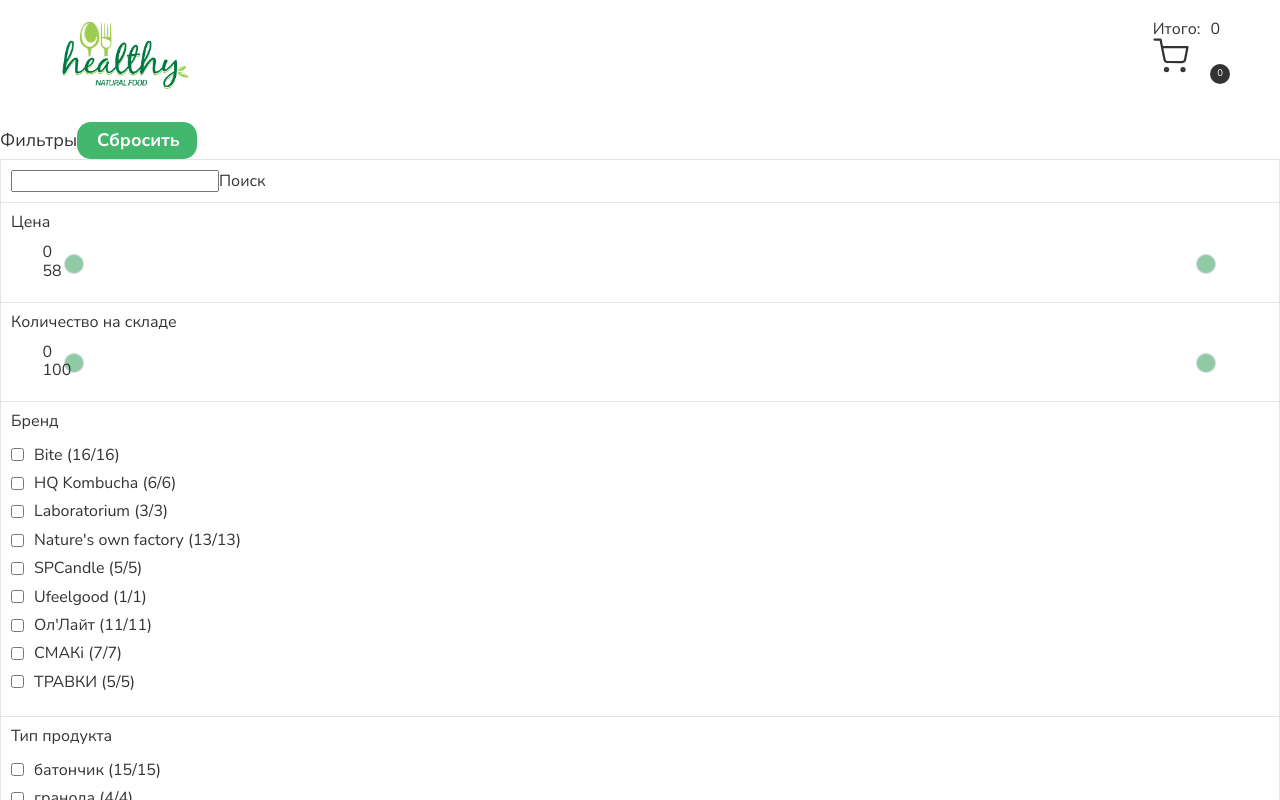
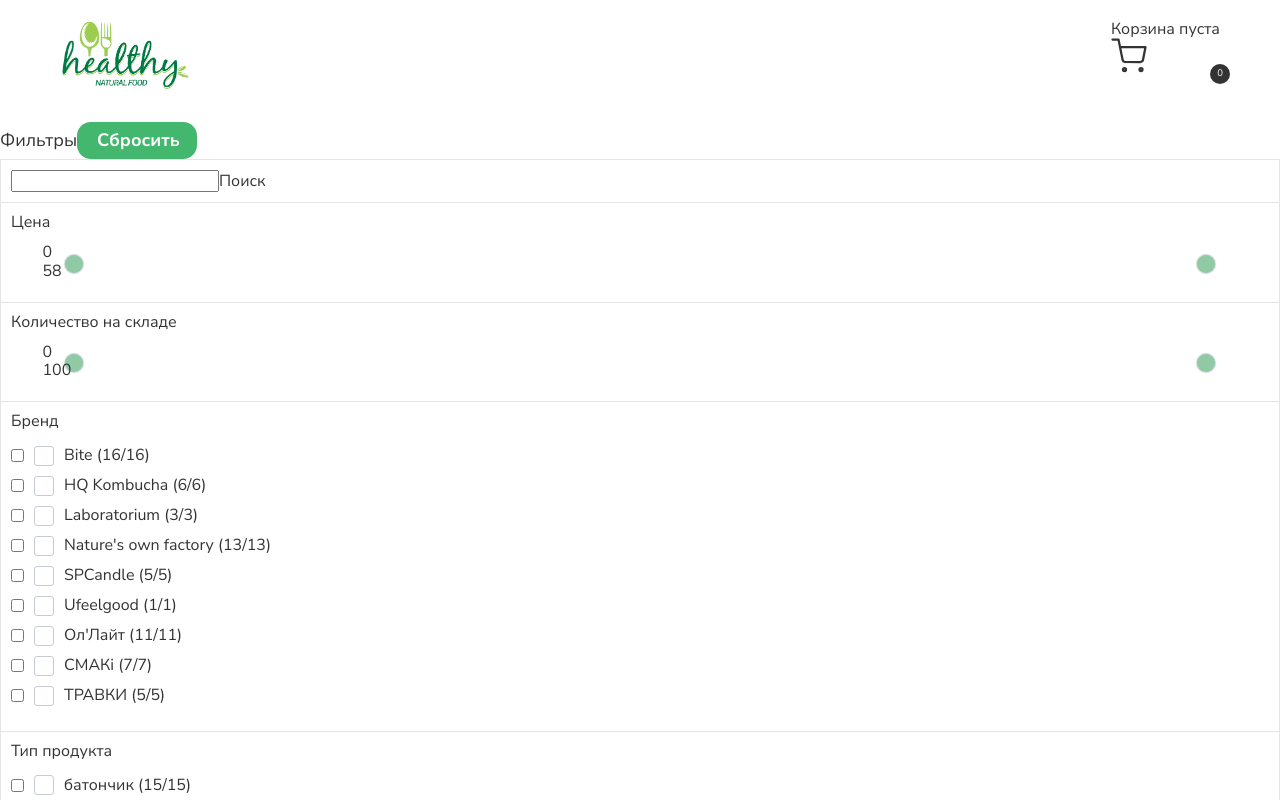
Before and after one commit to mkoroleva5/online-store, a React (Vite) app: page / in a window 1280 px wide. Shown: the top 800 px of the page. Built offline with nearby package versions, Linux system fonts and the light colour scheme.

Commit message:
feat: add cart display

```diff
--- a/src/App.tsx
+++ b/src/App.tsx
@@ -1,12 +1,17 @@
+import { useState } from 'react';
 import { Header } from './components/header/Header';
 import { Catalog } from './components/catalog/Catalog';
 import { Footer } from './components/footer/Footer';
+import { CartState, initialCartState } from './components/cartState';
 
 export const App = () => {
+  const [cartState, setCartState] = useState(initialCartState);
   return (
     <>
-      <Header />
-      <Catalog />
+      <CartState.Provider value={{ cartState, setCartState }}>
+        <Header />
+        <Catalog />
+      </CartState.Provider>
       <Footer />
     </>
   );
--- a/src/components/basic-components/BasicComponents.module.css
+++ b/src/components/basic-components/BasicComponents.module.css
@@ -44,6 +44,7 @@
 }
 
 .option {
+  position: relative;
   display: flex;
   align-items: center;
   gap: 10px;
@@ -55,6 +56,7 @@
 }
 
 .option-input {
+  display: none;
   width: 15px;
   height: 15px;
   cursor: pointer;
@@ -66,7 +68,75 @@
   cursor: pointer;
 }
 
-.option-input:disabled + .option-label,
+.checkbox {
+  position: relative;
+  width: 2rem;
+  height: 2rem;
+  border: 1px solid #c8ccd4;
+  border-radius: 3px;
+  transition: 0.1s ease;
+  cursor: pointer;
+  display: block;
+}
+
+.checkbox:after {
+  content: '';
+  position: absolute;
+  top: 1px;
+  left: 5px;
+  width: 7px;
+  height: 11px;
+  opacity: 0;
+  transform: rotate(45deg) scale(0);
+  border-right: 2px solid #fff;
+  border-bottom: 2px solid #fff;
+  transition: all 0.3s ease;
+  transition-delay: 0.15s;
+}
+
+.option-input:checked ~ .checkbox {
+  border-color: transparent;
+  background: #93d037;
+  animation: jelly 0.6s ease;
+}
+
+.option-input:checked ~ .checkbox:after {
+  opacity: 1;
+  transform: rotate(45deg) scale(1);
+}
+
+@keyframes jelly {
+  from {
+    transform: scale(1, 1);
+  }
+
+  30% {
+    transform: scale(1.25, 0.75);
+  }
+
+  40% {
+    transform: scale(0.75, 1.25);
+  }
+
+  50% {
+    transform: scale(1.15, 0.85);
+  }
+
+  65% {
+    transform: scale(0.95, 1.05);
+  }
+
+  75% {
+    transform: scale(1.05, 0.95);
+  }
+
+  to {
+    transform: scale(1, 1);
+  }
+}
+
+.option-input:disabled ~ .option-label,
+.option-input:disabled ~ .checkbox,
 .option-input:disabled {
   cursor: default;
 }
--- a/src/components/basic-components/BasicComponents.tsx
+++ b/src/components/basic-components/BasicComponents.tsx
@@ -1,3 +1,4 @@
+/* eslint-disable jsx-a11y/label-has-associated-control */
 import classNames from 'classnames';
 import { useCallback, useContext, useEffect, useState } from 'react';
 import { useDebounce } from '../../utils/debounce';
@@ -23,7 +24,6 @@ export const FilterOption = ({ value, id, filterGroup, quantity }: OptionProps)
         id={`${filterGroup}-${id}`}
         type="checkbox"
         checked={checked}
-        disabled={quantity[0] === '0'}
         onChange={(e) => {
           const currentGroup = getSearchValue(filterGroup);
           if (e.target.checked) {
@@ -45,6 +45,7 @@ export const FilterOption = ({ value, id, filterGroup, quantity }: OptionProps)
           }
         }}
       />
+      <label className={style.checkbox} htmlFor={`${filterGroup}-${id}`} />
       <label className={style.optionLabel} htmlFor={`${filterGroup}-${id}`}>
         {value} ({quantity})
       </label>
--- /dev/null
+++ b/src/components/cartState.tsx
@@ -0,0 +1,16 @@
+import { createContext } from 'react';
+import { CartProduct } from '../data/product';
+
+export interface CartStateProps {
+  totalItems: number;
+  totalCost: number;
+  products: CartProduct[];
+}
+
+export const initialCartState: CartStateProps = {
+  totalItems: 0,
+  totalCost: 0,
+  products: [],
+};
+
+export const CartState = createContext(null);
--- a/src/components/catalog/Catalog.tsx
+++ b/src/components/catalog/Catalog.tsx
@@ -13,6 +13,7 @@ import { checkFilterState } from '../../utils/checkFilterState';
 import { parsePathname } from '../../utils/pathnameHelpers';
 import { CategoriesMenu } from './categoriesMenu/CategoriesMenu';
 import { ProductPage } from './productPage/ProductPage';
+import { Cart } from './cart/Cart';
 
 export const Catalog = () => {
   const [filterState, setFilterState] = useState(initialFilterState);
@@ -46,18 +47,19 @@ export const Catalog = () => {
   useEffect(() => {
     const pathChunksInitial = parsePathname(history.location.pathname);
 
+    setCategoryPath(pathChunksInitial[0]);
     if (pathChunksInitial.length < 2) {
-      setCategoryPath(pathChunksInitial[0]);
       setIsProductPageView(false);
     } else if (pathChunksInitial.length === 2) {
       setIsProductPageView(true);
     }
     updateFilterState();
+
     const unlisten = history.listen(({ location }) => {
       const pathChunks = parsePathname(location.pathname);
+      setCategoryPath(pathChunks[0]);
 
       if (pathChunks.length < 2) {
-        setCategoryPath(pathChunks[0]);
         setIsProductPageView(false);
       } else if (pathChunks.length === 2) {
         setIsProductPageView(true);
@@ -95,12 +97,17 @@ export const Catalog = () => {
 
   const product = products.find((el) => el.id === +parsePathname(history.location.pathname)[1]);
 
+  // const { cartState, setCartState } = useContext(CartState);
+
+  const isCartOpen = categoryPath === 'cart';
+
   return (
     <FilterState.Provider value={filterState}>
       <main className={style.main}>
         <div className={style.mainWrapper}>
-          {isProductPageView && product && <ProductPage product={product} />}
-          {!isProductPageView && (
+          {isCartOpen && <Cart />}
+          {!isCartOpen && isProductPageView && product && <ProductPage product={product} />}
+          {!isCartOpen && !isProductPageView && (
             <>
               <Filter filteredProducts={filteredProducts} />
               <section className={style.catalogWrapper}>
--- /dev/null
+++ b/src/components/catalog/cart/Cart.module.css
@@ -0,0 +1,3 @@
+.cart-wrapper {
+  min-height: calc(100vh - 20rem);
+}
--- /dev/null
+++ b/src/components/catalog/cart/Cart.tsx
@@ -0,0 +1,5 @@
+import style from './Cart.module.css';
+
+export const Cart = () => {
+  return <section className={style.cartWrapper}>Cart</section>;
+};
--- a/src/components/header/Header.tsx
+++ b/src/components/header/Header.tsx
@@ -1,22 +1,40 @@
-/* eslint-disable jsx-a11y/anchor-is-valid */
+import { createContext } from 'react';
 import style from './Header.module.css';
 import logoSource from '../../assets/images/healthy-logo.png';
 import cartIcon from '../../assets/icons/cart.svg';
+// import { CartState } from '../cartState';
+import { history } from '../../store/filterStore/History';
 
 export const Header = () => {
+  // const { cartState, setCartState } = useContext(CartState);
+
   return (
     <header className={style.headerWrapper}>
       <div className={style.header}>
-        <a href="/" className={style.logoWrapper}>
+        <a
+          href="/"
+          className={style.logoWrapper}
+          onClick={(e) => {
+            e.preventDefault();
+            history.push('/');
+          }}
+        >
           <img className={style.logo} src={logoSource} alt="Logo" />
           <div className={style.title} />
         </a>
         <div className={style.cartWrapper}>
           <div className={style.total}>
-            <div>Итого:</div>
-            <div>0</div>
+            <div>Корзина пуста</div>
           </div>
-          <div className={style.cart}>
+          <div
+            className={style.cart}
+            onClick={() => {
+              history.push('/cart');
+            }}
+            onKeyDown={() => {}}
+            role="button"
+            tabIndex={0}
+          >
             <img className={style.cartImage} src={cartIcon} alt="Cart" />
             <div className={style.counter}>0</div>
           </div>
@@ -25,3 +43,5 @@ export const Header = () => {
     </header>
   );
 };
+
+export const CartContext = createContext(false);
--- a/src/data/product.ts
+++ b/src/data/product.ts
@@ -13,6 +13,10 @@ export interface Product {
   images: string[];
 }
 
+export interface CartProduct extends Product {
+  amount: number;
+}
+
 // export type CategoryPaths = 'sweets' | 'candles' | 'drinks';
 
 // export type ProductCategory = 'Полезные сладости' | 'Полезные напитки' | 'Свечи';
```
